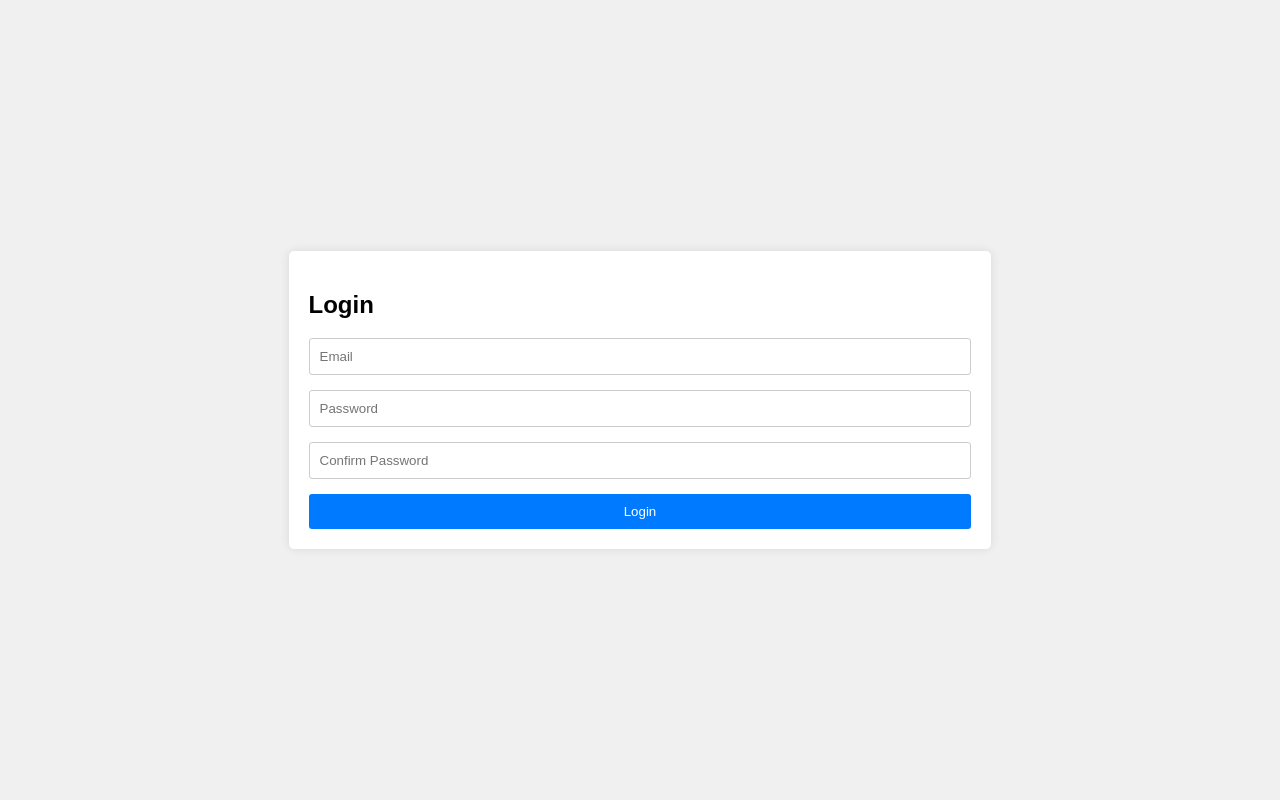
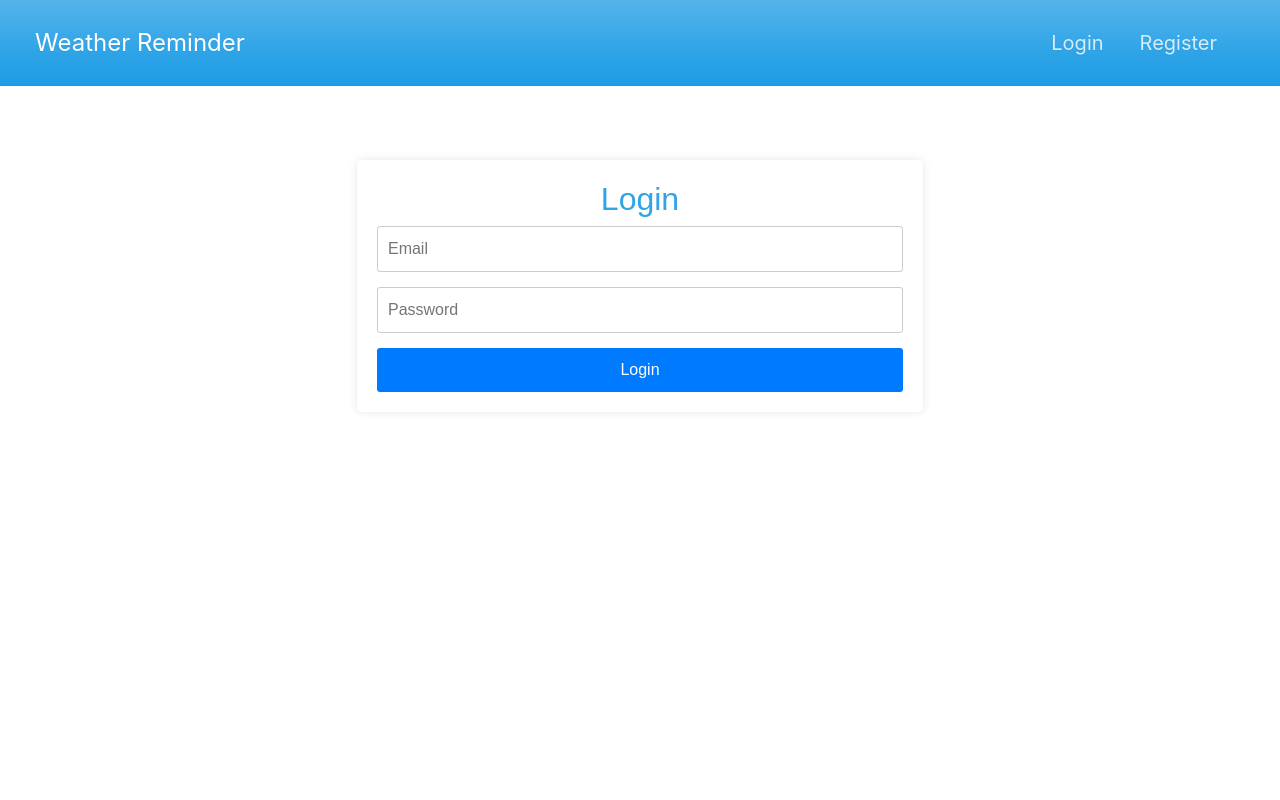
Before and after one commit to Maks-Siglov/Weather-Reminder, a Django app: page /users/login/ in a window 1280 px wide. Run offline with Django 5.2, Linux system fonts and the light colour scheme; some libraries are stand-ins or nearby versions.

Commit message:
Login / Register improved

```diff
--- a/weather_reminder/api/v1/urls.py
+++ b/weather_reminder/api/v1/urls.py
@@ -1,6 +1,8 @@
 from django.urls import path
 
 from api.v1 import views
+
+app_name = 'weather_api'
 
 urlpatterns = [
     path("get/<str:city>/<int:date>", views.WeatherData.as_view()),
--- a/weather_reminder/core/urls.py
+++ b/weather_reminder/core/urls.py
@@ -20,9 +20,12 @@ from django.urls import path, include
 
 urlpatterns = [
     path("admin/", admin.site.urls),
-    path("api/auth/v1/", include("users.api.v1.urls")),
-    path("api/subscribtion/v1/", include("subscription.api.v1.urls")),
-    path("api/wether-data/v1/", include("api.v1.urls")),
+    path("api/auth/v1/", include("users.api.v1.urls", namespace="auth_api")),
+    path(
+        "api/subscribtion/v1/",
+        include("subscription.api.v1.urls", namespace="subscription_api")
+    ),
+    path("api/wether-data/v1/", include("api.v1.urls", "weather_api")),
     path("", include("main.urls", namespace="main")),
     path("users/", include("users.urls", namespace="users")),
 ]
--- a/weather_reminder/static/css/styles.css
+++ b/weather_reminder/static/css/styles.css
@@ -14,3 +14,37 @@
   font-size: 20px;
   margin-right: 20px;
 }
+
+
+.auth-container {
+    font-family: Arial, sans-serif;
+    margin: 0;
+    padding: 0;
+    display: flex;
+    justify-content: center;
+    align-items: center;
+    height: 50vh;
+}
+.auth-form {
+    background-color: #ffffff;
+    padding: 20px;
+    border-radius: 5px;
+    box-shadow: 0 0 10px rgba(0, 0, 0, 0.1);
+}
+.auth-form input {
+    width: 100%;
+    padding: 10px;
+    margin-bottom: 15px;
+    border: 1px solid #ccc;
+    border-radius: 3px;
+    box-sizing: border-box;
+}
+.auth-form button {
+    width: 100%;
+    padding: 10px;
+    background-color: #007bff;
+    border: none;
+    border-radius: 3px;
+    color: #ffffff;
+    cursor: pointer;
+}
--- a/weather_reminder/subscription/api/v1/urls.py
+++ b/weather_reminder/subscription/api/v1/urls.py
@@ -1,6 +1,8 @@
 from django.urls import path
 
 from subscription.api.v1 import views
+
+app_name = "subscription_api"
 
 urlpatterns = [
     path("create", views.Subscribe.as_view()),
--- a/weather_reminder/templates/includes/header.html
+++ b/weather_reminder/templates/includes/header.html
@@ -1,6 +1,6 @@
 <nav class="navbar navbar-expand-lg navbar-dark bg-primary my-navbar">
     <div class="container-fluid">
-        <a class="navbar-brand" href="#">Weather Reminder</a>
+        <a class="navbar-brand" href="{% url 'main:index' %}">Weather Reminder</a>
         <button class="navbar-toggler" type="button" data-bs-toggle="collapse" data-bs-target="#navbarNav"
                 aria-controls="navbarNav" aria-expanded="false" aria-label="Toggle navigation">
             <span class="navbar-toggler-icon"></span>
@@ -11,7 +11,7 @@
                     <a class="nav-link" href="{% url 'users:login' %}">Login</a>
                 </li>
                 <li class="nav-item">
-                    <a class="nav-link" href="{% url 'users:login' %}">Register</a>
+                    <a class="nav-link" href="{% url 'users:register' %}">Register</a>
                 </li>
             </ul>
         </div>
--- a/weather_reminder/users/api/v1/urls.py
+++ b/weather_reminder/users/api/v1/urls.py
@@ -7,6 +7,8 @@ from rest_framework_simplejwt.views import (
 
 from users.api.v1 import views
 
+app_name = "auth_api"
+
 urlpatterns = [
     path("register/", views.Register.as_view(), name="register"),
     path("login/", views.Login.as_view(), name="login"),
--- a/weather_reminder/users/templates/users/login.html
+++ b/weather_reminder/users/templates/users/login.html
@@ -1,55 +1,19 @@
-<!DOCTYPE html>
-<html lang="en">
-<head>
-    <meta charset="UTF-8">
-    <meta name="viewport" content="width=device-width, initial-scale=1.0">
-    <title>Login</title>
-    <style>
-        body {
-            font-family: Arial, sans-serif;
-            margin: 0;
-            padding: 0;
-            background-color: #f0f0f0;
-            display: flex;
-            justify-content: center;
-            align-items: center;
-            height: 100vh;
-        }
-        .login-form {
-            background-color: #ffffff;
-            padding: 20px;
-            border-radius: 5px;
-            box-shadow: 0 0 10px rgba(0, 0, 0, 0.1);
-        }
-        .login-form input {
-            width: 100%;
-            padding: 10px;
-            margin-bottom: 15px;
-            border: 1px solid #ccc;
-            border-radius: 3px;
-            box-sizing: border-box;
-        }
-        .login-form button {
-            width: 100%;
-            padding: 10px;
-            background-color: #007bff;
-            border: none;
-            border-radius: 3px;
-            color: #ffffff;
-            cursor: pointer;
-        }
-    </style>
-</head>
-<body>
-    <div class="login-form">
-        <h2>Login</h2>
-        <form action="{% url 'login' %}" method="POST">
-            {% csrf_token %}
-            <input type="email" name="email" placeholder="Email" required>
-            <input type="password" name="password" placeholder="Password" required>
-            <input type="password" name="confirm_password" placeholder="Confirm Password" required>
-            <button type="submit">Login</button>
-        </form>
+{% extends 'base.html' %}
+
+{% block title %}Login{% endblock %}
+
+{% block content %}
+
+    <div class="auth-container">
+        <div class="auth-form">
+            <h2 class="text-center">Login</h2>
+            <form action="{% url 'auth_api:login' %}" method="POST">
+                {% csrf_token %}
+                <input type="email" name="email" placeholder="Email" required>
+                <input type="password" name="password" placeholder="Password" required>
+                <button type="submit">Login</button>
+            </form>
+        </div>
     </div>
-</body>
-</html>
+
+{% endblock %}
--- a/weather_reminder/users/urls.py
+++ b/weather_reminder/users/urls.py
@@ -6,4 +6,5 @@ app_name = "users"
 
 urlpatterns = [
     path("login/", views.login, name="login"),
+    path("register/", views.register, name="register"),
 ]
--- a/weather_reminder/users/views.py
+++ b/weather_reminder/users/views.py
@@ -4,3 +4,7 @@ from django.shortcuts import render
 
 def login(request: HttpRequest) -> HttpResponse:
     return render(request, "users/login.html")
+
+
+def register(request: HttpRequest) -> HttpResponse:
+    return render(request, "users/register.html")
```
Also changed, not shown: weather_reminder/users/api/v1/serializers.py (+9 -1 lines), weather_reminder/users/forms.py (deleted, +0 -18 lines), weather_reminder/users/templates/users/register.html (added, +21 -0 lines).
